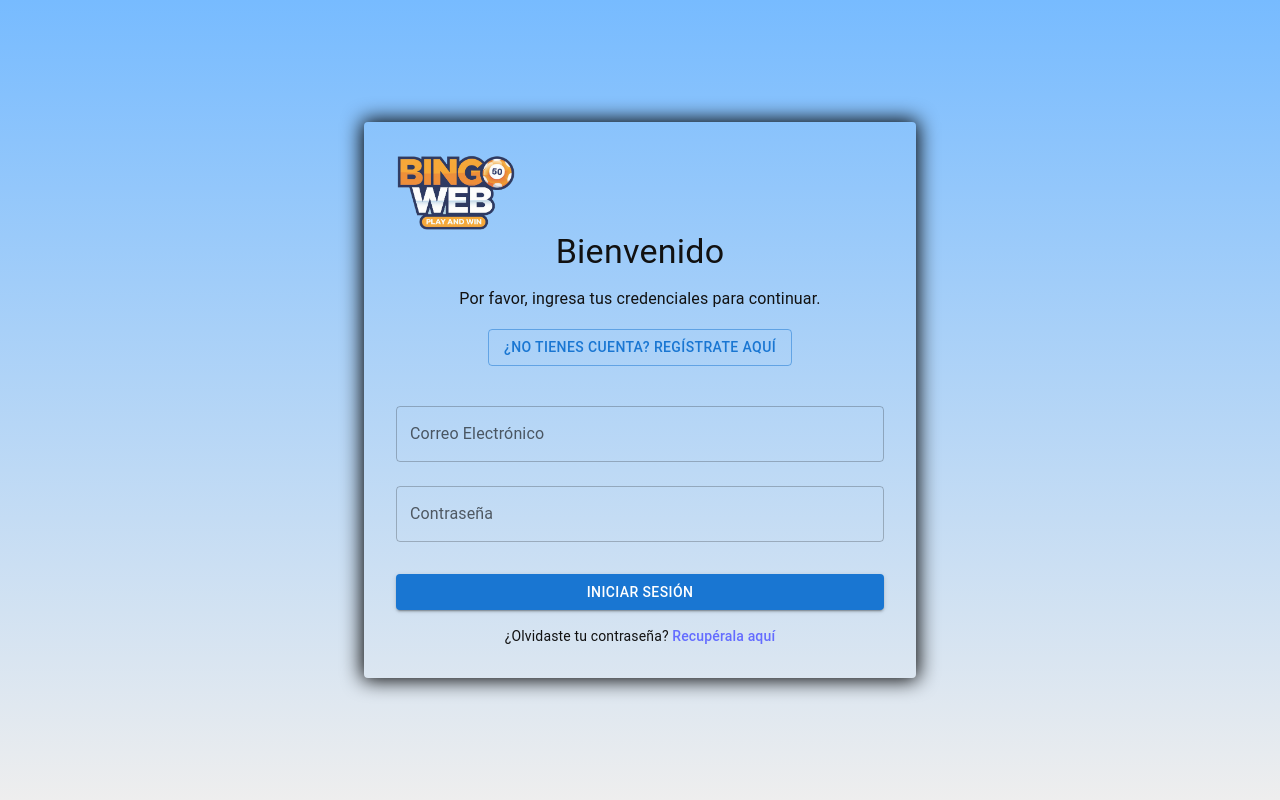
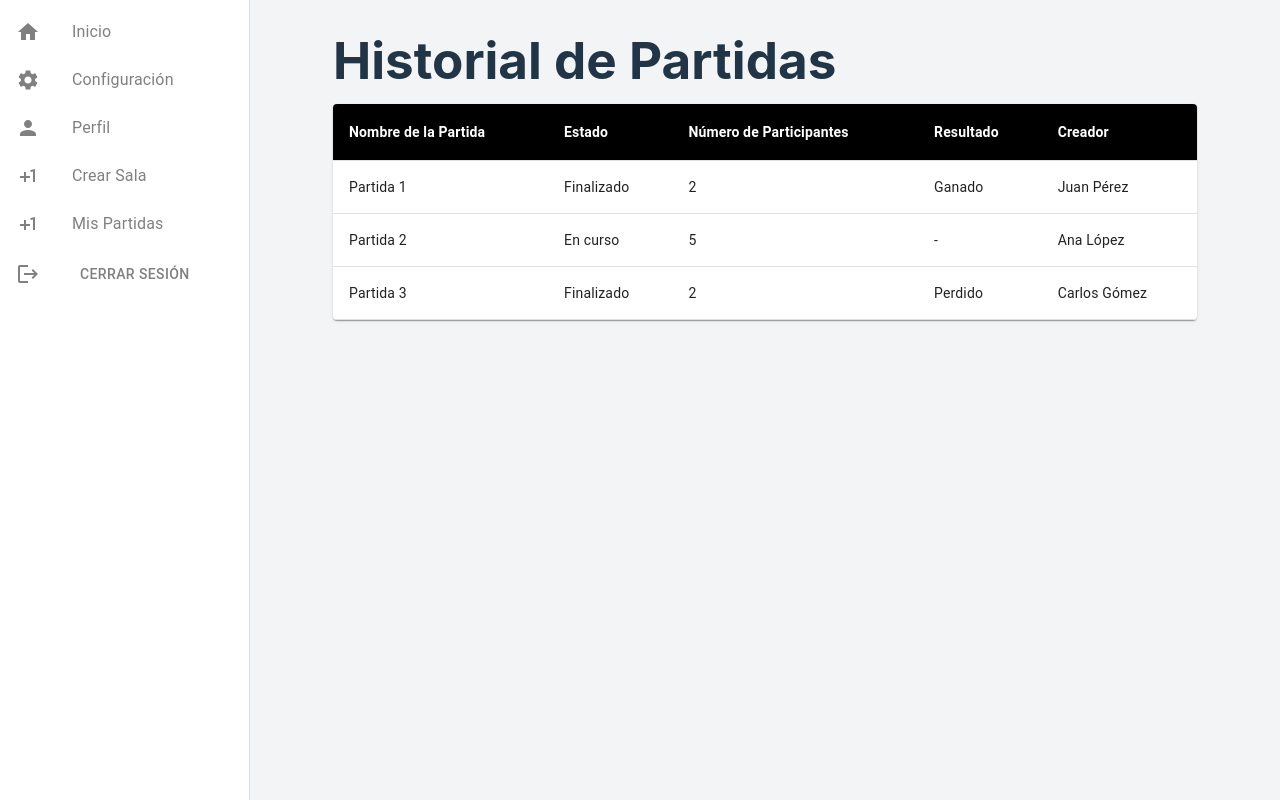
Before and after one commit to camilopulgarin/bingo-web, a React (Vite) app: page /game-history in a window 1280 px wide. Before the commit this address led to /login. Built offline with nearby package versions, Linux system fonts and the light colour scheme; sample sign-in values are in the browser's storage.

Commit message:
feat: implementación de componente dynamic table y game history page

```diff
--- /dev/null
+++ b/src/components/DynamicTable.jsx
@@ -0,0 +1,46 @@
+import React from "react";
+import { Table, TableBody, TableCell, TableContainer, TableHead, TableRow, Paper, IconButton } from "@mui/material";
+import { Edit, Delete } from "@mui/icons-material";
+
+const DynamicTable = ({ columns, data, actions }) => {
+  return (
+    <TableContainer component={Paper} className="shadow-lg rounded-lg overflow-hidden">
+      <Table>
+        <TableHead>
+          <TableRow className="bg-black text-white">
+            {columns.map((col) => (
+              <TableCell key={col.field} sx={{ color: "white", fontWeight: "bold" }}>
+                {col.headerName}
+              </TableCell>
+            ))}
+            {actions && actions.length > 0 && <TableCell sx={{ color: "white", fontWeight: "bold" }}>Acciones</TableCell>}
+          </TableRow>
+        </TableHead>
+        <TableBody>
+          {data.map((row, rowIndex) => (
+            <TableRow key={rowIndex} className="hover:bg-gray-50">
+              {columns.map((col) => (
+                <TableCell key={col.field}>{row[col.field]}</TableCell>
+              ))}
+              {actions && actions.length > 0 && (
+                <TableCell>
+                  {actions.map((action, index) => (
+                    <IconButton
+                      key={index}
+                      onClick={() => action.onClick(row)}
+                      className="text-gray-600 hover:text-gray-900"
+                    >
+                      {action.icon === "edit" ? <Edit /> : action.icon === "delete" ? <Delete /> : action.icon}
+                    </IconButton>
+                  ))}
+                </TableCell>
+              )}
+            </TableRow>
+          ))}
+        </TableBody>
+      </Table>
+    </TableContainer>
+  );
+};
+
+export default DynamicTable;
--- a/src/components/SideBar.jsx
+++ b/src/components/SideBar.jsx
@@ -10,7 +10,7 @@ const menuItems = [
   { label: 'Configuración', icon: <Settings />, path: '/settings', roles: ['admin'] },
   { label: 'Perfil', icon: <Person />, path: '/profile', roles: ['admin', 'user', 'guest'] },
   { label: 'Crear Sala', icon: <PlusOne />, path: '/profile', roles: ['admin', 'user', 'guest'] },
-  { label: 'Mis Juegos', icon: <PlusOne />, path: '/profile', roles: ['admin', 'user', 'guest'] }
+  { label: 'Mis Partidas', icon: <PlusOne />, path: '/game-history', roles: ['admin', 'user', 'guest'] }
 ];
 
 const Sidebar = ({ open, setOpen }) => {
--- /dev/null
+++ b/src/pages/rooms/games-history/index.jsx
@@ -0,0 +1,27 @@
+import DynamicTable from "../../../components/DynamicTable";
+
+
+const GameHistory = () => {
+  const columns = [
+    { field: "gameName", headerName: "Nombre de la Partida" },
+    { field: "status", headerName: "Estado" },
+    { field: "participants", headerName: "Número de Participantes" },
+    { field: "result", headerName: "Resultado" },
+    { field: "creator", headerName: "Creador" },
+  ];
+
+  const data = [
+    { gameName: "Partida 1", status: "Finalizado", participants: 2, result: "Ganado", creator: "Juan Pérez" },
+    { gameName: "Partida 2", status: "En curso", participants: 5, result: "-", creator: "Ana López" },
+    { gameName: "Partida 3", status: "Finalizado", participants: 2, result: "Perdido", creator: "Carlos Gómez" },
+  ];
+
+  return (
+    <div className="p-4 max-w-4xl mx-auto">
+      <h1 className="text-2xl font-bold mb-4">Historial de Partidas</h1>
+      <DynamicTable columns={columns} data={data} actions={[]} />
+    </div>
+  );
+};
+
+export default GameHistory;
--- a/src/routes/Approutes.jsx
+++ b/src/routes/Approutes.jsx
@@ -4,6 +4,7 @@ import Register from '../pages/register';
 import ProtectedRoute from '../components/ProtectedRoute'; // Importa el componente ProtectedRoute
 import Dashboard from '../pages/dashboard';
 import Home from '../pages/home/home';
+import GameHistory from '../pages/rooms/games-history';
 
 const AppRoutes = () => {
   return (
@@ -21,6 +22,7 @@ const AppRoutes = () => {
         <Route path="/dashboard" element={<ProtectedRoute element={<Dashboard />} />} />
         <Route path="/profile" element={<ProtectedRoute element={<h1>Perfil</h1>} />} />
         <Route path="/settings" element={<ProtectedRoute element={<h1>Configuraciones</h1>} />} />
+        <Route path="/game-history" element={<ProtectedRoute element={<GameHistory />} />} />
         <Route path="/" element={<Home />}/>
 
         {/* Redireccionar a login por defecto */}
```
